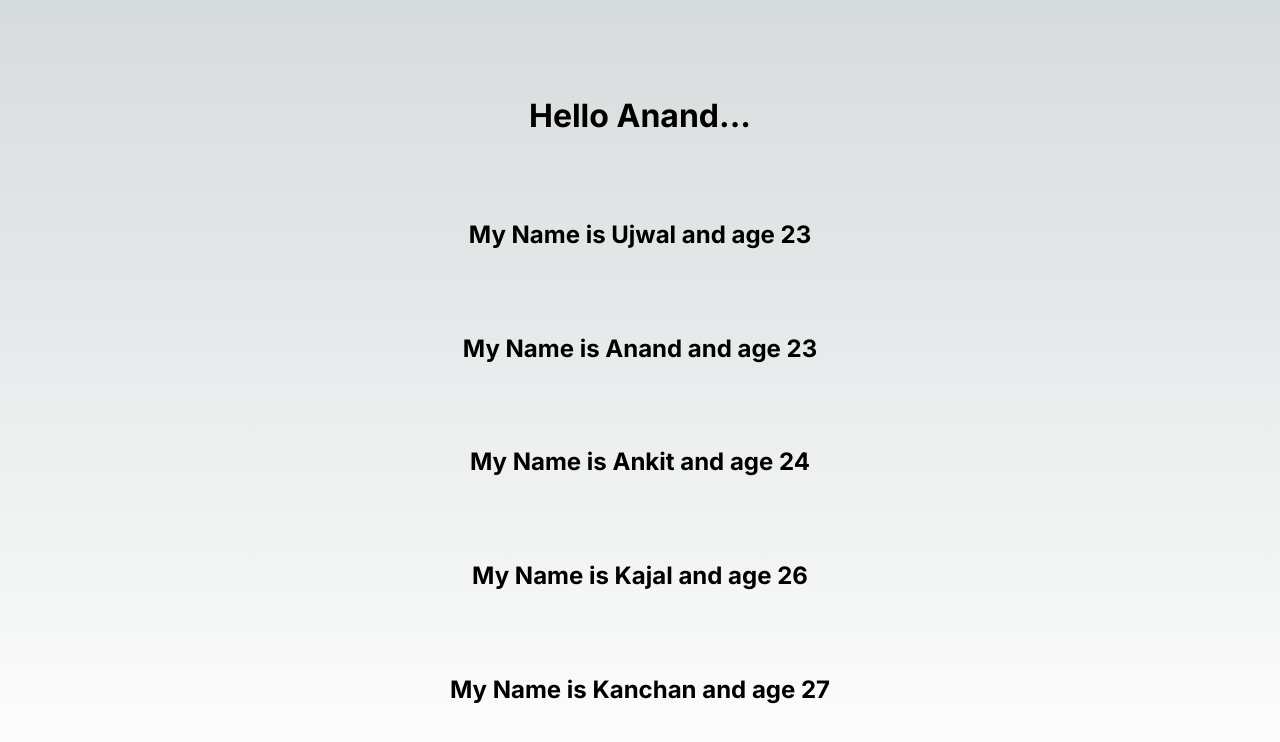
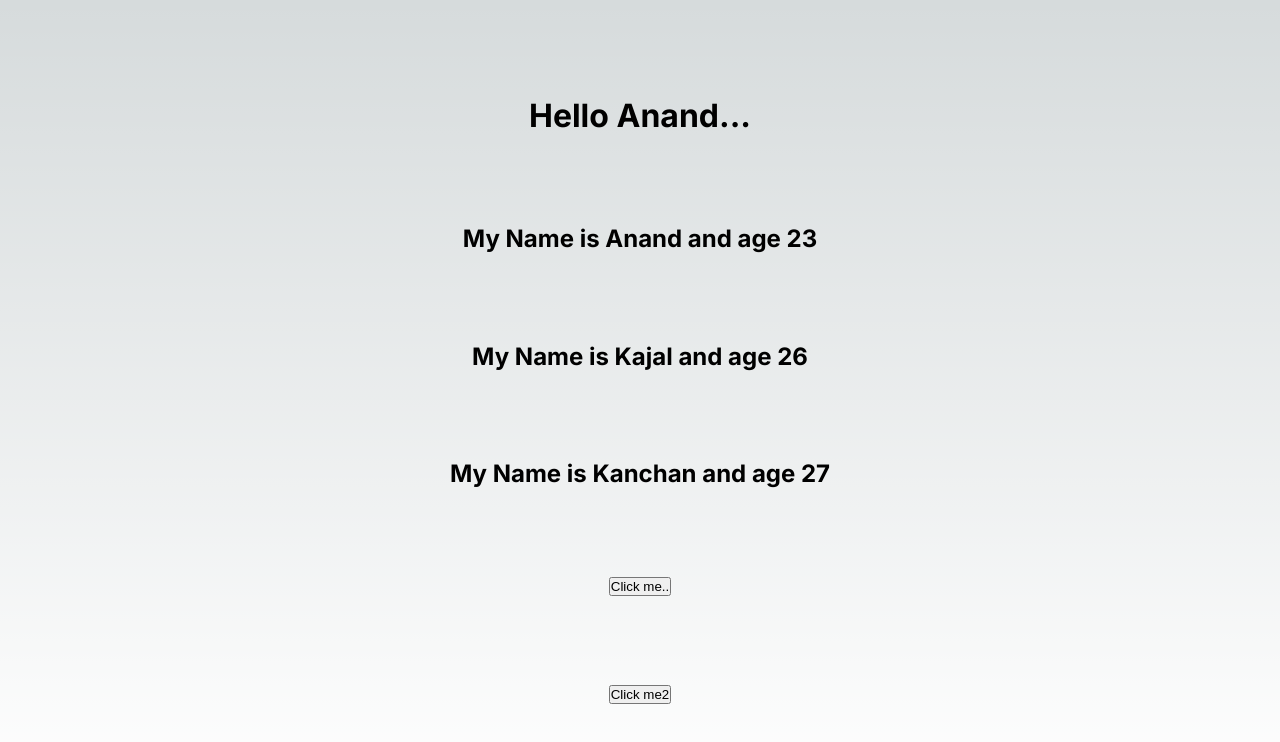
Before and after one commit to AnandShirbhaiyye/nextjs-learn, a Next.js app: page / in a window 1280 px wide. Shown: the top 742 px of the page. Built offline with nearby package versions, Linux system fonts and the light colour scheme.

Commit message:
implement events and functions in next js

```diff
--- a/src/app/page.js
+++ b/src/app/page.js
@@ -1,14 +1,19 @@
+'use client'
 import styles from "./page.module.css";
 
 export default function Home() {
+
+  const apple = (item)=>{
+    alert(item)
+  }
   return (
     <main className={styles.main}>
       <h1>Hello Anand...</h1>
-      <User name="Ujwal" age={23}/>
       <User name="Anand" age={23}/>
-      <User name="Ankit" age={24}/>
       <User name="Kajal" age={26}/>
       <User name="Kanchan" age={27}/>
+      <button onClick={()=>alert("Hello Next Js")}>Click me..</button>
+      <button onClick={()=>apple("hey...nextjs..how are you")}>Click me2</button>
     </main>
   );
 }
```
